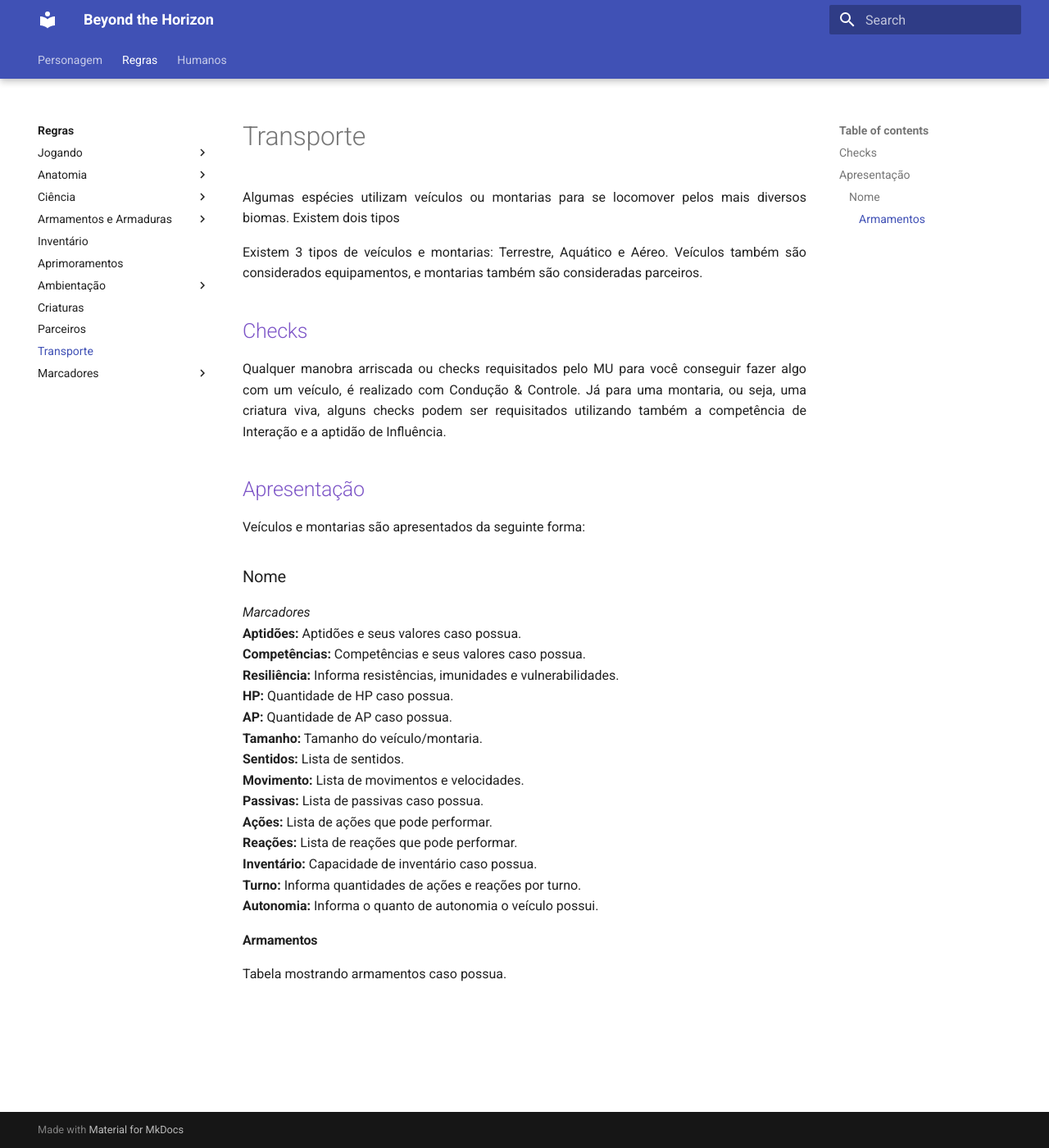
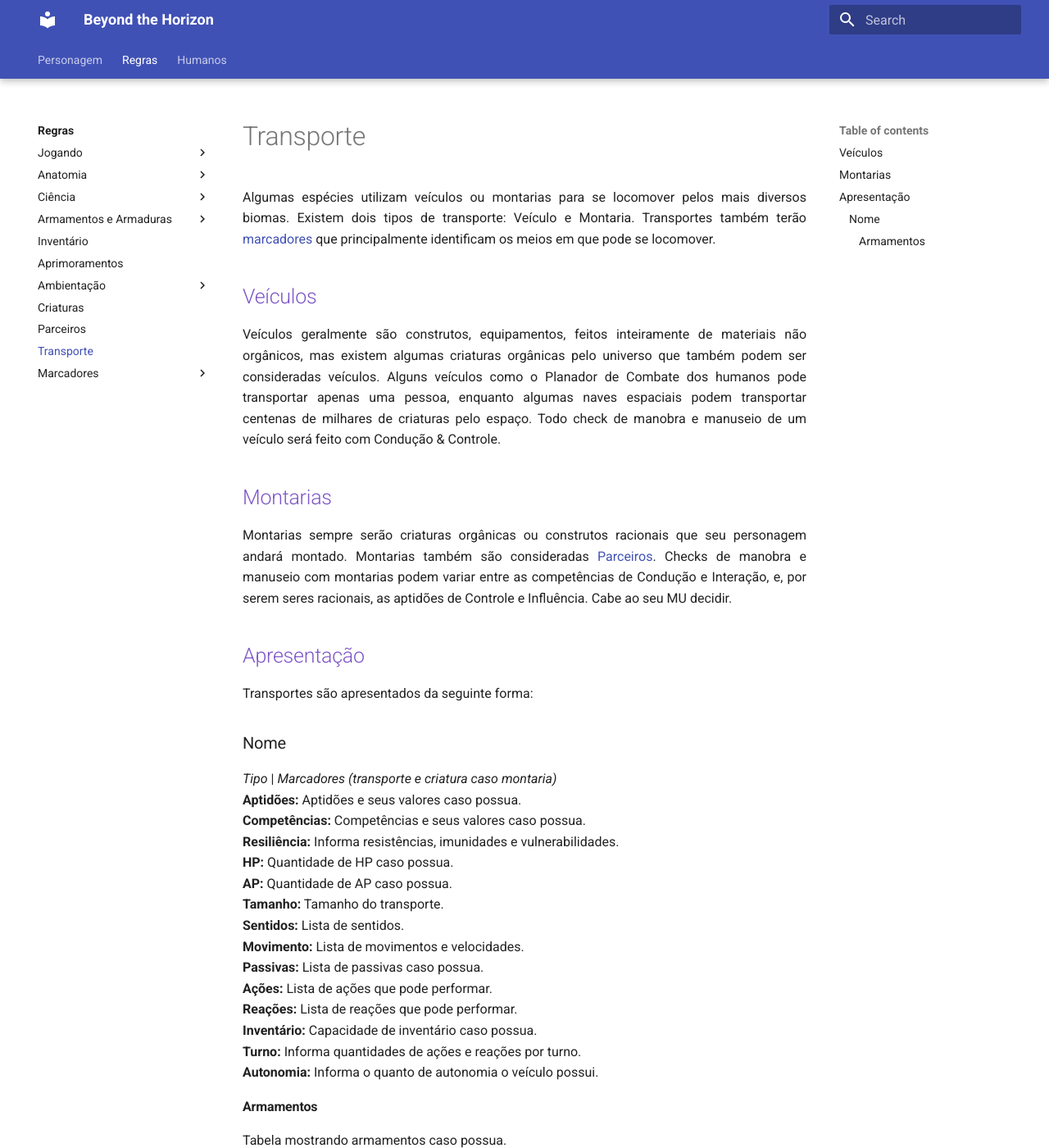
Before and after one commit to henriqueschorr/henriqueschorr.github.io, an MkDocs documentation site: the page built from docs/rules/transport.md, in a window 1280 px wide and 1400 px high. Shown: the whole window at 82% size. Built offline with MkDocs 1.6.1 and Material for MkDocs 9.7.7, drawn with Linux system fonts in a browser that asks for light colours.

Commit message:
updated transport

```diff
--- a/docs/rules/transport.md
+++ b/docs/rules/transport.md
@@ -1,21 +1,24 @@
-Algumas espécies utilizam veículos ou montarias para se locomover pelos mais diversos biomas. Existem dois tipos
+Algumas espécies utilizam veículos ou montarias para se locomover pelos mais diversos biomas. Existem dois tipos de transporte: Veículo e Montaria. Transportes também terão [marcadores](./tags/transport.md) que principalmente identificam os meios em que pode se locomover.
 
-Existem 3 tipos de veículos e montarias: Terrestre, Aquático e Aéreo. Veículos também são considerados equipamentos, e montarias também são consideradas parceiros.
+## Veículos
 
-## Checks
-Qualquer manobra arriscada ou checks requisitados pelo MU para você conseguir fazer algo com um veículo, é realizado com Condução & Controle. Já para uma montaria, ou seja, uma criatura viva, alguns checks podem ser requisitados utilizando também a competência de Interação e a aptidão de Influência.
+Veículos geralmente são construtos, equipamentos, feitos inteiramente de materiais não orgânicos, mas existem algumas criaturas orgânicas pelo universo que também podem ser consideradas veículos. Alguns veículos como o Planador de Combate dos humanos pode transportar apenas uma pessoa, enquanto algumas naves espaciais podem transportar centenas de milhares de criaturas pelo espaço. Todo check de manobra e manuseio de um veículo será feito com Condução & Controle.
+
+## Montarias
+
+Montarias sempre serão criaturas orgânicas ou construtos racionais que seu personagem andará montado. Montarias também são consideradas [Parceiros](./companion.md). Checks de manobra e manuseio com montarias podem variar entre as competências de Condução e Interação, e, por serem seres racionais, as aptidões de Controle e Influência. Cabe ao seu MU decidir.
 
 ## Apresentação
-Veículos e montarias são apresentados da seguinte forma:
+Transportes são apresentados da seguinte forma:
 
 ### Nome
-_Marcadores_
+_Tipo_ | _Marcadores (transporte e criatura caso montaria)_
 **Aptidões:** Aptidões e seus valores caso possua.
 **Competências:** Competências e seus valores caso possua.
 **Resiliência:** Informa resistências, imunidades e vulnerabilidades.
 **HP:** Quantidade de HP caso possua.
 **AP:** Quantidade de AP caso possua.
-**Tamanho:** Tamanho do veículo/montaria.
+**Tamanho:** Tamanho do transporte.
 **Sentidos:** Lista de sentidos.
 **Movimento:** Lista de movimentos e velocidades.
 **Passivas:** Lista de passivas caso possua.
--- a/mkdocs.yml
+++ b/mkdocs.yml
@@ -85,6 +85,7 @@ nav:
         - Espécie e Criaturas: rules/tags/creatures.md
         - Habilidades: rules/tags/abilities.md
         - Armamentos e Equipamentos: rules/tags/weaponEquipment.md
+        - Transporte: rules/tags/transport.md
     - Humanos:
       - Introdução: species/human/introduction.md
       - Características Básicas: species/human/basics.md
@@ -113,8 +114,8 @@ nav:
         - Química: species/human/scienceRecipes/chemistry.md
         - Biologia: species/human/scienceRecipes/biology.md
         - Engenharia: species/human/scienceRecipes/engineering.md
-      - Veículos:
-        - Aéreos: species/human/vehicles/flying.md
+      - Transportes:
+        - Aéreos, Espaciais e Flutuantes: species/human/transports/flying.md
 #   - Hivers:
 #       - Introdução: species/hiver/introduction.md
 #   - Symbions:
```
Also changed, not shown: docs/rules/tags/transport.md (added, +22 -0 lines), docs/species/human/transports/flying.md (renamed from docs/species/human/vehicles/flying.md, +1 -0 lines).
